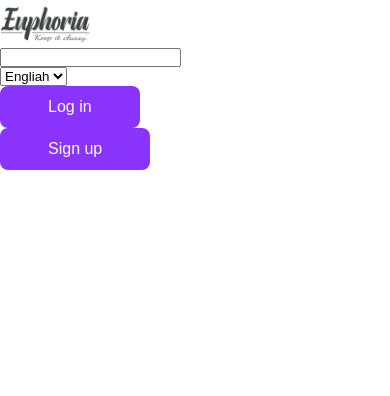
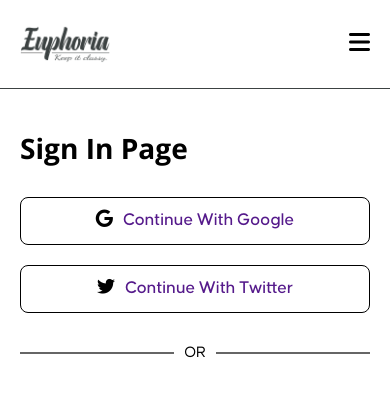
Before and after one commit to Saddam6260/CSS-Responsive-Form_Project1, a plain HTML site: page index.html in a window 390 px wide. Drawn offline with Linux system fonts and the light colour scheme.

Commit message:
Add header and or section in small screen

```diff
--- a/index.html
+++ b/index.html
@@ -15,19 +15,29 @@
 
     <header>
       <div class="container">
+        <div class="heading">
           <div class="logo">
-          <img src="./logo/Logo.png" alt="" width="90px"/>
+            <img src="./logo/Logo.png" alt="" width="90px" />
           </div>
 
           <div class="search">
-          <input type="text" />
+            <input type="text" placeholder="Search" />
           </div>
 
           <nav>
             <ul>
-            <select name="" id="">
-              <option value="">Engliah</option>
-            </select>
+              <li class="sub-menu">
+                <a href="#">Services</a>
+
+                <ul>
+                  <li><a href="#">Branding</a></li>
+                  <li><a href="#">Web Design</a></li>
+                  <li><a href="#">Web Development</a></li>
+                  <li><a href="#">eCommerce</a></li>
+                  <li><a href="#">Print</a></li>
+                </ul>
+              </li>
+
               <li>
                 <button class="btn">Log in</button>
               </li>
@@ -36,10 +46,38 @@
               </li>
             </ul>
           </nav>
+
+          <div class="show-hide-btn">
+            <i class="fa-solid fa-bars"></i>
+          </div>
+        </div>
       </div>
     </header>
 
     <!-- Section Sign Up -->
+
+    <section id="sign-up">
+      <div class="container">
+        <div class="content">
+          <h1>Sign In Page</h1>
+          <div class="social-account">
+            <div class="account google">
+              <span> <i class="fa-brands fa-google"></i> </span>
+              <a class="link-text" href="">Continue With Google</a>
+            </div>
+            <div class="account twiter">
+              <span><i class="fa-brands fa-twitter"></i></span>
+              <a class="link-text" href="">Continue With Twitter</a>
+            </div>
+          </div>
+
+          <p class="medium-text or"><span>OR</span></p>
+        </div>
+        <div class="sign-up-img">
+          <img src="./images/bert-b-rhNff6hB41s-unsplash 1.png" alt="" />
+        </div>
+      </div>
+    </section>
 
     <!--
     <section id="sign-up">
@@ -51,12 +89,10 @@
           <h1>Sign In Page</h1>
           <div class="account-wrap">
             <div class="account">
-              <span> <i class="fa-brands fa-google"></i> </span>
-              <a class="link-text" href="">Continue With Google</a>
+
             </div>
             <div class="account">
-              <span><i class="fa-brands fa-twitter"></i></span>
-              <a class="link-text" href="">Continue With Twitter</a>
+
             </div>
           </div>
 
--- a/style.css
+++ b/style.css
@@ -37,6 +37,10 @@
   box-sizing: border-box;
 }
 
+a {
+  text-decoration: none;
+}
+
 h1 {
   font-family: "Open sans";
   font-size: 1.75rem;
@@ -63,7 +67,7 @@ h1 {
   );
 }
 
-.small text {
+.small-text {
   font-weight: 400;
   font-size: 0.875rem;
   font-size: clamp(
@@ -93,11 +97,124 @@ h1 {
   background-color: white;
   color: var(--purple);
   border: 1px solid var(--purple);
-  transition-duration: .4s;
+  transition-duration: 0.4s;
   transition-timing-function: ease ease-in-out;
 }
 
+.container {
+  display: grid;
+  grid-template-columns: 1fr min(100% - 40px, 90em) 1fr;
+}
+
 /* Header */
+header {
+  padding-block: 20px;
+  border-bottom: 1px solid var(--thin-black);
+}
+
+.heading {
+  grid-column: 2/-2;
+  display: flex;
+  align-items: center;
+  justify-content: space-between;
+}
+
+.heading .search,
+nav {
+  display: none;
+}
+
+.show-hide-btn {
+  font-size: 1.5rem;
+}
+
+/* Section Sign up */
+
+#sign-up .content {
+  grid-column: 2/-2;
+  display: flex;
+  flex-flow: column;
+  row-gap: 30px;
+  padding-block-start: 40px;
+}
+
+.social-account {
+  display: flex;
+  flex-flow: column;
+  row-gap: 20px;
+}
+
+.account {
+  height: 48px;
+  width: 100%;
+  display: flex;
+  justify-content: center;
+  align-items: center;
+  column-gap: 10px;
+  border: 1px solid black;
+  border-radius: 8px;
+  font-family: "Causten";
+  font-size: 1.125rem;
+  font-size: clamp(1.125rem, 0.8125rem + 0.625vw, 1.375rem);
+  font-weight: 500;
+}
+
+.or {
+  grid-column: 2/-2;
+  display: block;
+  text-align: center;
+  position: relative;
+  z-index: 2;
+}
+
+.or span {
+  display: inline-block;
+  background-color: #fff;
+  padding: 0px 10px;
+}
+.or::before {
+  content: "";
+  display: block;
+  position: absolute;
+  width: 50%;
+  height: 2px;
+  background-color: #666666;
+  z-index: -2;
+  left: 0px;
+  top: 50%;
+}
+
+.or::after {
+  content: "";
+  display: block;
+  position: absolute;
+  width: 50%;
+  height: 2px;
+  background-color: #666666;
+  z-index: -2;
+  right: 0px;
+  top: 50%;
+}
+
+.sign-up-img {
+  display: none;
+}
+
+/* Media Screen 800px */
+
+@media (width >= 50em) {
+  .heading {
+    padding-block: 25px;
+  }
+}
+
+/* Media Screen 1440px */
+
+@media (width >= 90em) {
+  .heading {
+    padding-block: 32px;
+  }
+}
 
 /* * {
   margin: 0;
```
Lines whose indentation alone changed are shown as unchanged.
